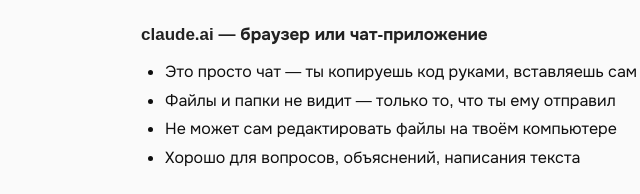
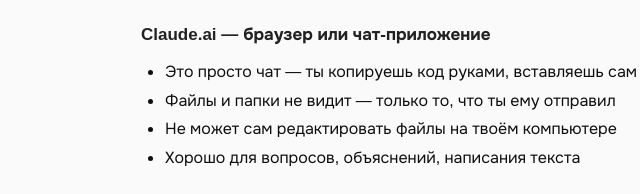
Before and after one commit to FloochRipper/ai-baza, a plain HTML site: page block-01/01-what-is.html in a window 1280 px wide. Shown: the part 574-768 px from the top of the page, 147-787 px from the left. Drawn offline with Linux system fonts and the light colour scheme.

Commit message:
Claude.ai с большой буквы в подзаголовке

```diff
--- a/block-01/01-what-is.html
+++ b/block-01/01-what-is.html
@@ -68,7 +68,7 @@
 
     <p>Главное разделение — не где запускать, а какой продукт используешь: claude.ai (чат) или Claude Code (инструмент).</p>
 
-    <p style="font-size:17px;font-weight:600;margin:24px 0 8px;">claude.ai — браузер или чат-приложение</p>
+    <p style="font-size:17px;font-weight:600;margin:24px 0 8px;">Claude.ai — браузер или чат-приложение</p>
     <ul style="margin:0 0 20px;padding-left:24px;line-height:1.8;">
       <li>Это просто чат — ты копируешь код руками, вставляешь сам</li>
       <li>Файлы и папки не видит — только то, что ты ему отправил</li>
```
